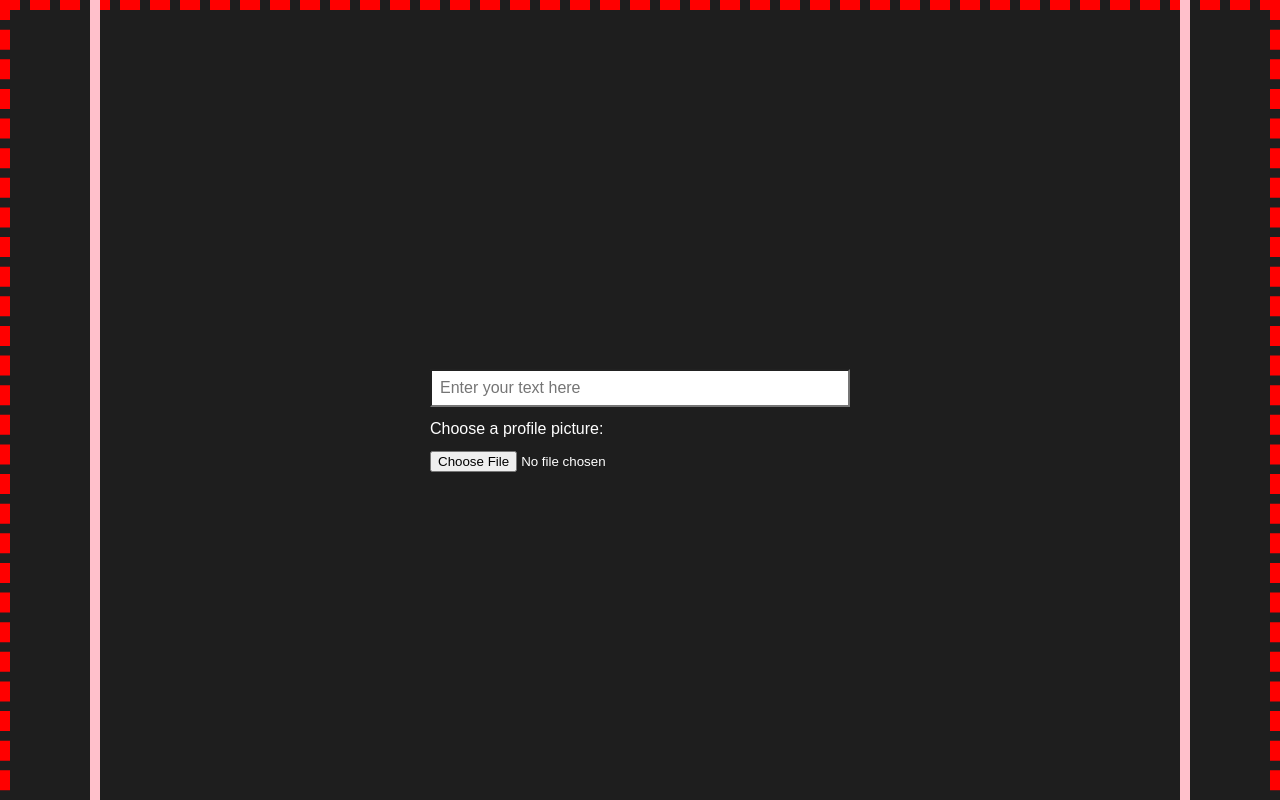
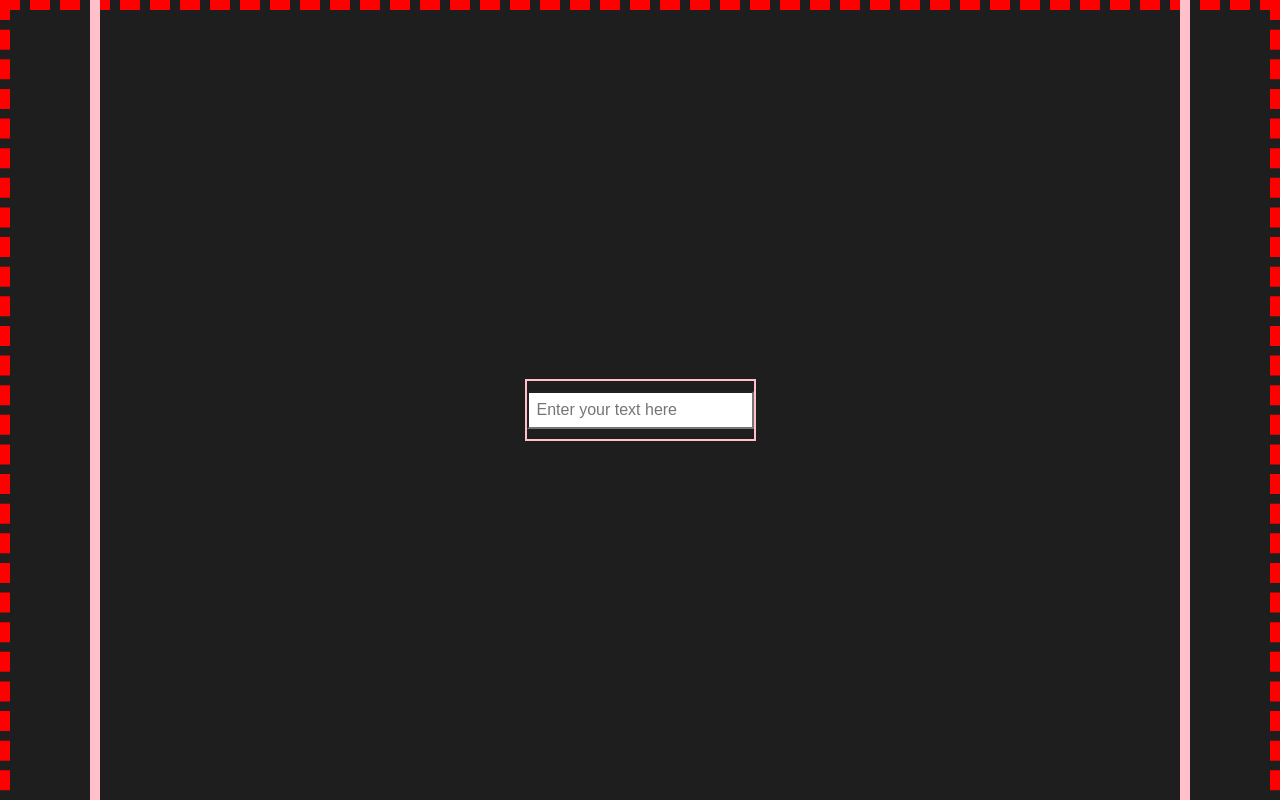
Before and after one commit to DouglasVDM/carousel-generator, a React (Create React App) app: page / in a window 1280 px wide. Shown: the top 800 px of the page. Built offline with nearby package versions, Linux system fonts and the light colour scheme.

Commit message:
Revert "Added FileUpload tests"
This reverts commit 2936566908189107b750bf0dd180284a7efc4a90.

```diff
--- a/src/App.css
+++ b/src/App.css
@@ -1,4 +1,4 @@
-  body {
+body {
   margin: 0;
   padding: 0;
   height: 100vh;
@@ -15,23 +15,9 @@
   height: 1080px;
   border: 10px solid pink;
   display: flex;
-  flex-wrap: wrap;
   justify-content: center;
   align-items: center;
-
   overflow: hidden;
-}
-
-label {
-  display: block;
-  font:
-    1rem 'Fira Sans',
-    sans-serif;
-}
-
-input,
-label {
-  margin: 0.4rem 0;
 }
 
 
@@ -40,30 +26,28 @@ label {
   height: 100%;
   display: flex;
   background-color: #ffffff;
-  /* flex-direction: column; */
-  /* justify-content: center; */
-  /* align-items: center; */
-  /* text-align: center; */
+  flex-direction: column;
+  justify-content: center;
+  align-items: center;
+  text-align: center;
 }
 
-.text-container {
-  /* display: flex; */
-  /* flex-wrap: wrap; */
-  /* align-items: center; */
-  /* justify-content: top; */
-  font-size: 1.5rem;
+
+.input-container {
+  display: flex;
+  align-items: center;
+  justify-content: center;
+  border: 2px solid pink;
+}
+
+.input-container h1 {
+  flex: 1;
+  font-size: 4rem;
   margin-bottom: 1rem;
 }
 
-.input-container {
-  display: flex;
-  /* align-items: center; */
-  justify-content: center;
-  border: 10px dashed pink;
-}
-
-
 input[type="text"] {
+  width: 100%;
   padding: 0.5rem;
   /* border: none; */
   background-color: #ffffff;
@@ -72,5 +56,4 @@ input[type="text"] {
   /* Set input text color */
   /* outline: none; */
   font-size: 1rem;
-  width: 400px;
 }
--- a/src/Pdf.js
+++ b/src/Pdf.js
@@ -13,11 +13,8 @@ const Pdf = () => {
   };
 
   return (
-    <div>
-      <div>
+    <div className="input-container">
       <h1>{text}</h1>
-      </div>
-      <div>
       <input
         data-testid="pdf"
         type="text"
@@ -27,17 +24,6 @@ const Pdf = () => {
         placeholder="Enter your text here"
       />
     </div>
-      <div>
-        <label for="avatar">Choose a profile picture:</label>
-
-        <input
-          type="file"
-          id="avatar"
-          name="avatar"
-          accept="image/png, image/jpeg"
-        />
-      </div>
-    </div>
   );
 };
 
```
Also changed, not shown: 2 other files (tests, documents, lock files or other folders). Lines whose indentation alone changed are shown as unchanged.
